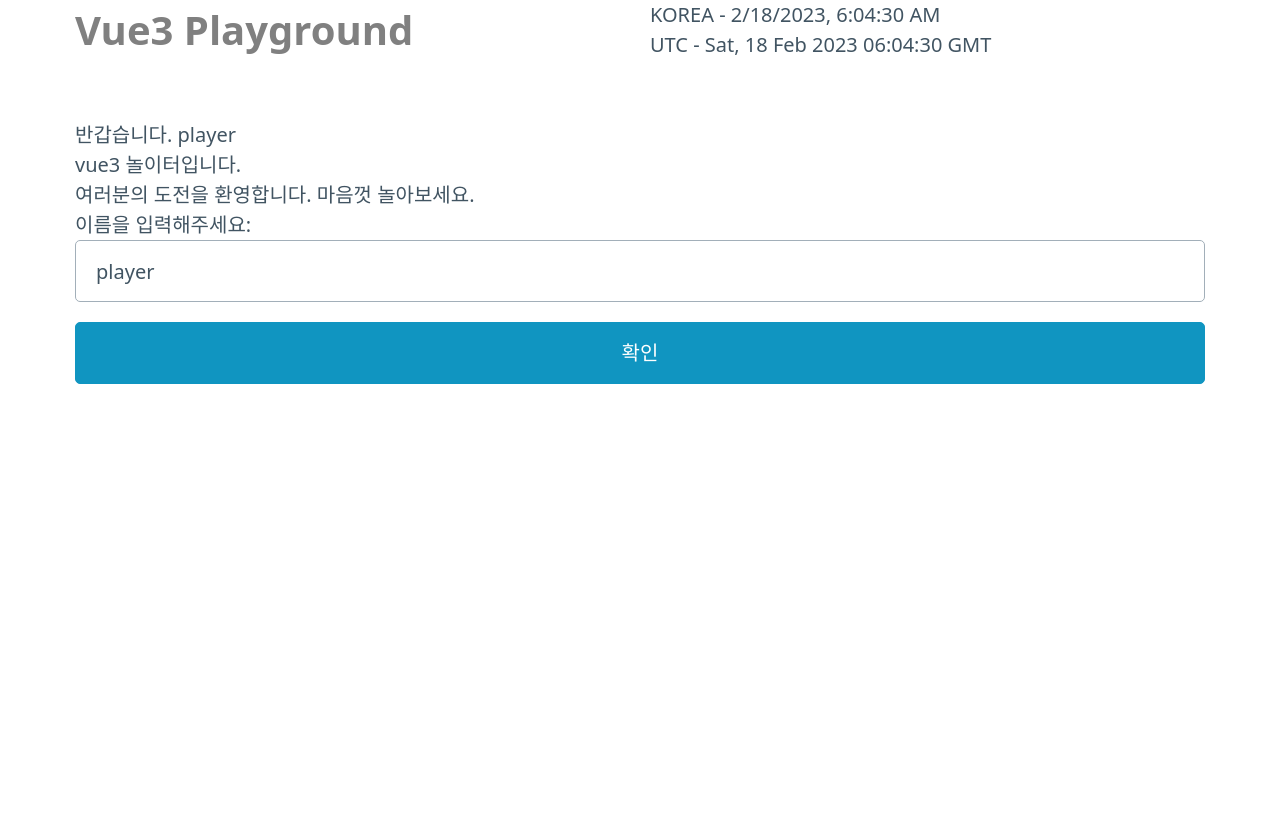
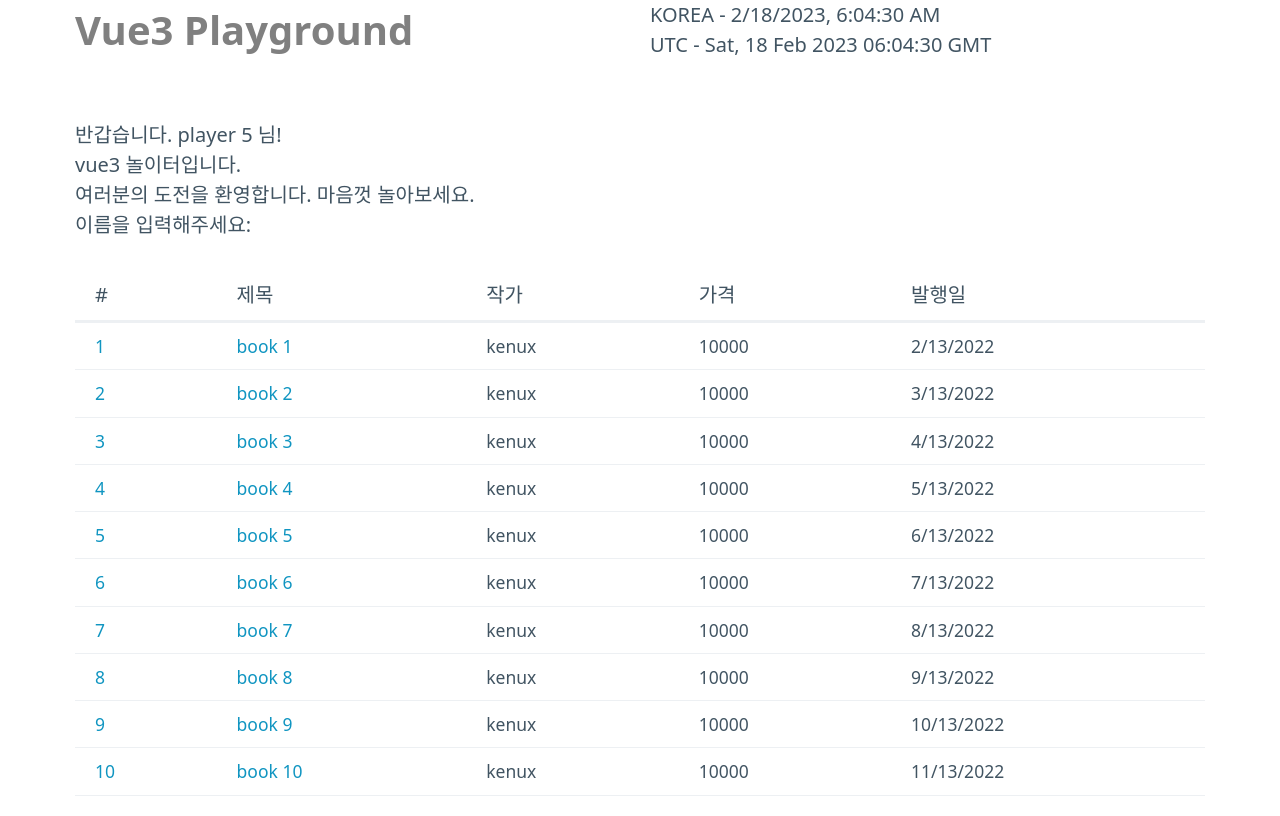
Before and after one commit to kenux196/learn-vue3, a Vue app: page / in a window 1280 px wide. Shown: the top 816 px of the page. Built offline with nearby package versions, Linux system fonts and the light colour scheme.

Commit message:
Add book class

```diff
--- a/src/try/App.vue
+++ b/src/try/App.vue
@@ -3,6 +3,7 @@ import { provide } from 'vue';
 import { store } from './store/store.js';
 
 import WelcomeMessage from './components/WelcomeMessage.vue';
+import BookList from './components/BookList.vue';
 
 const today = new Date();
 // const user = provide('user', prompt('이름을 입력하세요.'));
@@ -19,6 +20,7 @@ const today = new Date();
       </p>
     </div>
     <WelcomeMessage />
+    <BookList />
   </main>
 </template>
 
--- /dev/null
+++ b/src/try/components/BookList.vue
@@ -0,0 +1,27 @@
+<script setup>
+import { store } from '../store/store';
+</script>
+<template>
+  <table>
+    <thead>
+      <th>#</th>
+      <th>제목</th>
+      <th>작가</th>
+      <th>가격</th>
+      <th>발행일</th>
+    </thead>
+    <tbody>
+      <tr v-for="book in store.books" :key="book.id">
+        <td>
+          <a href="#">{{ book.id }}</a>
+        </td>
+        <td>
+          <a href="#">{{ book.title }}</a>
+        </td>
+        <td>{{ book.author }}</td>
+        <td>{{ book.price }}</td>
+        <td>{{ book.publishDate }}</td>
+      </tr>
+    </tbody>
+  </table>
+</template>
--- a/src/try/components/WelcomeMessage.vue
+++ b/src/try/components/WelcomeMessage.vue
@@ -1,20 +1,28 @@
 <script setup>
 import { inject } from 'vue';
+import { User } from '../js/user';
 import { store } from '../store/store.js';
 // const user = inject('user');
-const userName = store.player.name;
+function createUser() {
+  const name = 'player ' + Math.floor(Math.random() * 100);
+  const user = new User(name, 10);
+  store.setUser(user);
+  return user;
+}
+
+createUser();
 </script>
 
 <template>
   <p>
-    반갑습니다. {{ store.player.name }} <br />
+    반갑습니다. {{ store.player.name }} 님!<br />
     vue3 놀이터입니다.<br />
     여러분의 도전을 환영합니다. 마음껏 놀아보세요.<br />
     이름을 입력해주세요:
-    <input type="text" v-model="userName" /><button
-      @click="store.setUserName(userName)"
+    <!-- <input type="text" v-model="user.name" /><button
+      @click="store.setUser(userName)"
     >
       확인
-    </button>
+    </button> -->
   </p>
 </template>
--- /dev/null
+++ b/src/try/js/book.js
@@ -0,0 +1,28 @@
+export class Book {
+  constructor(id, title, author, price, publishDate) {
+    this.id = id;
+    this.title = title;
+    this.author = author;
+    this.price = price;
+    this.publishDate = publishDate;
+  }
+}
+
+function createSampleBooks(count) {
+  const books = [];
+  for (let index = 0; index < count; index++) {
+    const id = index + 1;
+    const title = 'book ' + id;
+    const author = 'kenux';
+    const price = 10000;
+    const publishDate = new Date(2022, id, 13).toLocaleDateString();
+    const book = new Book(id, title, author, price, publishDate);
+    books.push(book);
+  }
+  return books;
+}
+
+export const bookList = createSampleBooks(10);
+bookList.forEach((element) => {
+  console.log(element);
+});
--- a/src/try/store/store.js
+++ b/src/try/store/store.js
@@ -1,11 +1,11 @@
 import { reactive } from 'vue';
 import { User } from '../js/user.js';
+import { bookList } from '../js/book.js';
 
 export const store = reactive({
-  player: new User('player', 0),
-  setUserName(name) {
-    if (name != '') {
-      this.player.changeName(name);
-    }
+  player: null,
+  setUser(user) {
+    this.player = user;
   },
+  books: bookList,
 });
```
